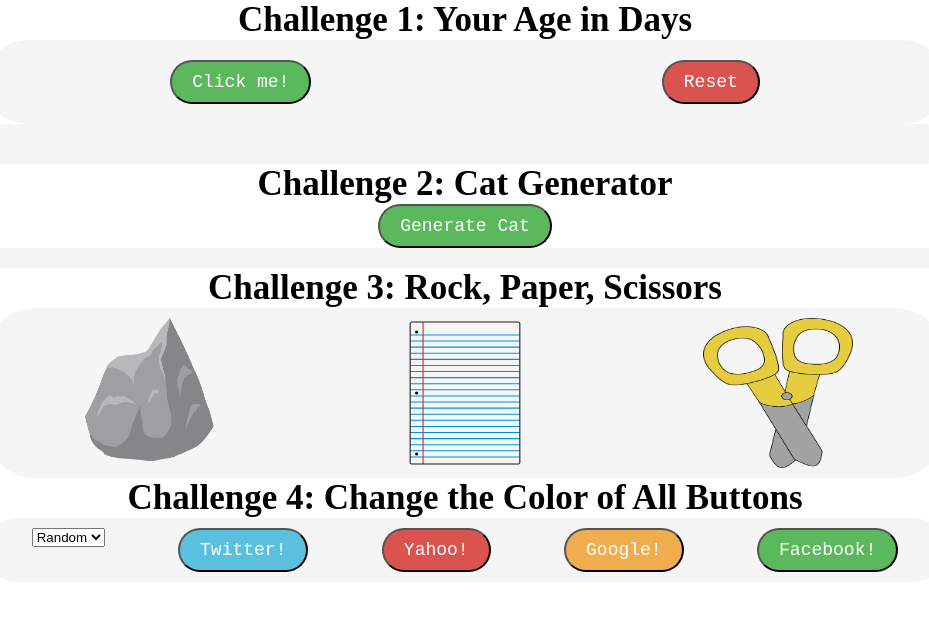
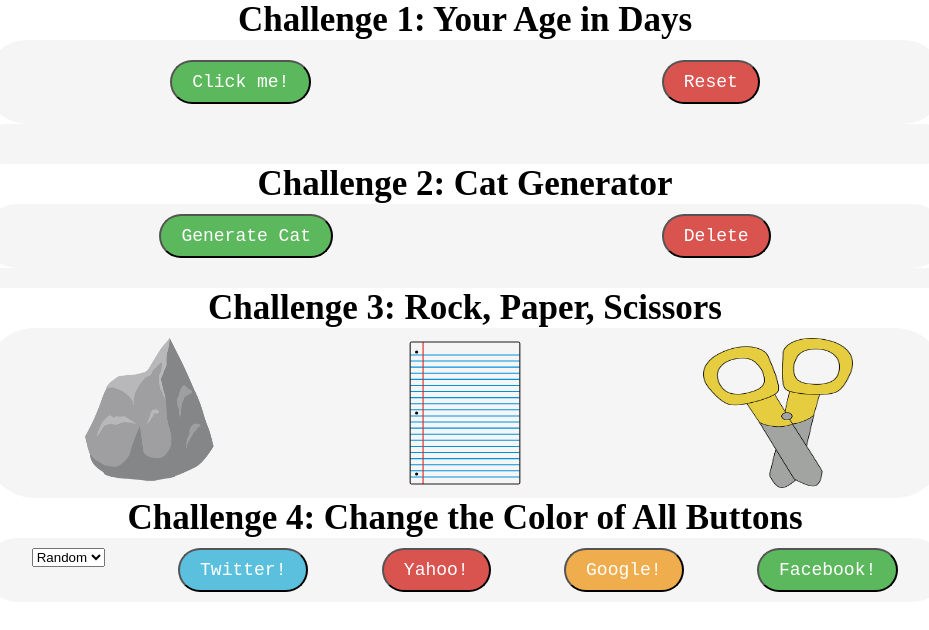
Before and after one commit to turhansel/js-oyun-havasi, a plain HTML site: page index.html in a window 1280 px wide. Shown: the whole page, without its empty margins (175-1104 px from the left). Drawn offline with Linux system fonts and the light colour scheme.

Commit message:
delete bug fixed

```diff
--- a/assets/js/app.js
+++ b/assets/js/app.js
@@ -19,8 +19,13 @@ function reset() {
 function generateCat() {
     var image = document.createElement('img');
     var div = document.getElementById('flex-cat-gen');
+    image.setAttribute('id', 'catcat')
     image.src = "https://thecatapi.com/api/images/get?format=src&type=gif&size=small"
     div.appendChild(image);
+}
+function silsile(){
+    document.getElementById('catcat').remove();
+
 }
 
 // Challenge3: Rock, Paper, Scissors
--- a/index.html
+++ b/index.html
@@ -44,9 +44,15 @@
 
     <div class="cnt container-2">
       <h2>Challenge 2: Cat Generator</h2>
-      <button class="btn green" id="cat-generator" onclick="generateCat()">
-        Generate Cat
-      </button>
+      <div class="flx">
+        <button class="btn green" id="cat-generator" onclick="generateCat()">
+          Generate Cat
+        </button>
+        <button class="btn red" id="cat-generator" onclick="silsile()">
+          Delete
+        </button>
+      </div>
+
       <div class="flx flex-box-container-2" id="flex-cat-gen">
         <!-- <img src="https://thecatapi.com/api/images/get?format=src&type=gif&size=small" alt=""> -->
       </div>
```
Also changed, not shown: assets/css/main.scss (+0 -17 lines).
